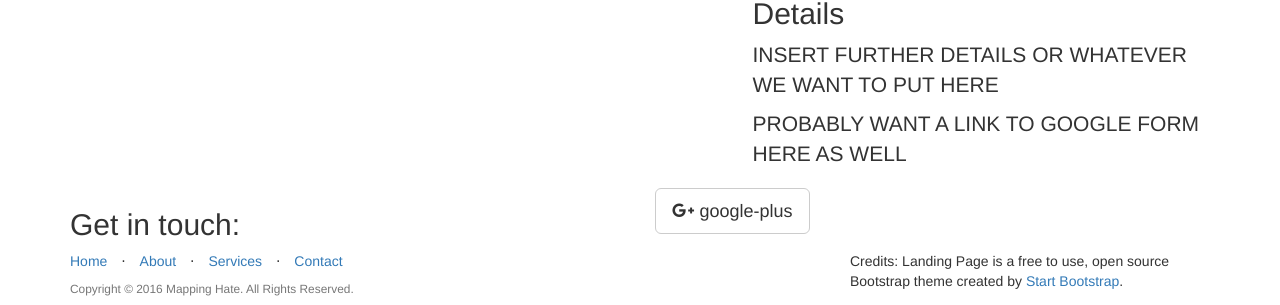
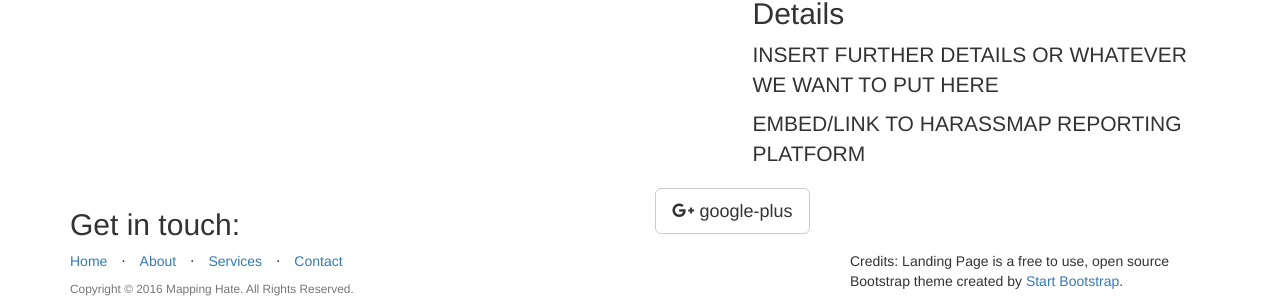
Before and after one commit to mappinghate/mappinghate.github.io, a Jekyll site: the page built from _posts/2016-11-12-details.md, in a window 1280 px wide and 1326 px high. Shown: the part 1018-1323 px from the top of the window. Built offline with Jekyll 4.4.1, drawn with Linux system fonts in a browser that asks for light colours; nearby versions of some CDN libraries; library files that are not in the unit come from our copies.

Commit message:
updated details added space to embed harassmap form

```diff
--- a/_posts/2016-11-12-details.md
+++ b/_posts/2016-11-12-details.md
@@ -6,7 +6,6 @@ title: Details
 description: |
 ---
 
-
 INSERT FURTHER DETAILS OR WHATEVER WE WANT TO PUT HERE
 
-PROBABLY WANT A LINK TO GOOGLE FORM HERE AS WELL
+EMBED/LINK TO HARASSMAP REPORTING PLATFORM
```
Also changed, not shown: 3 other files.
